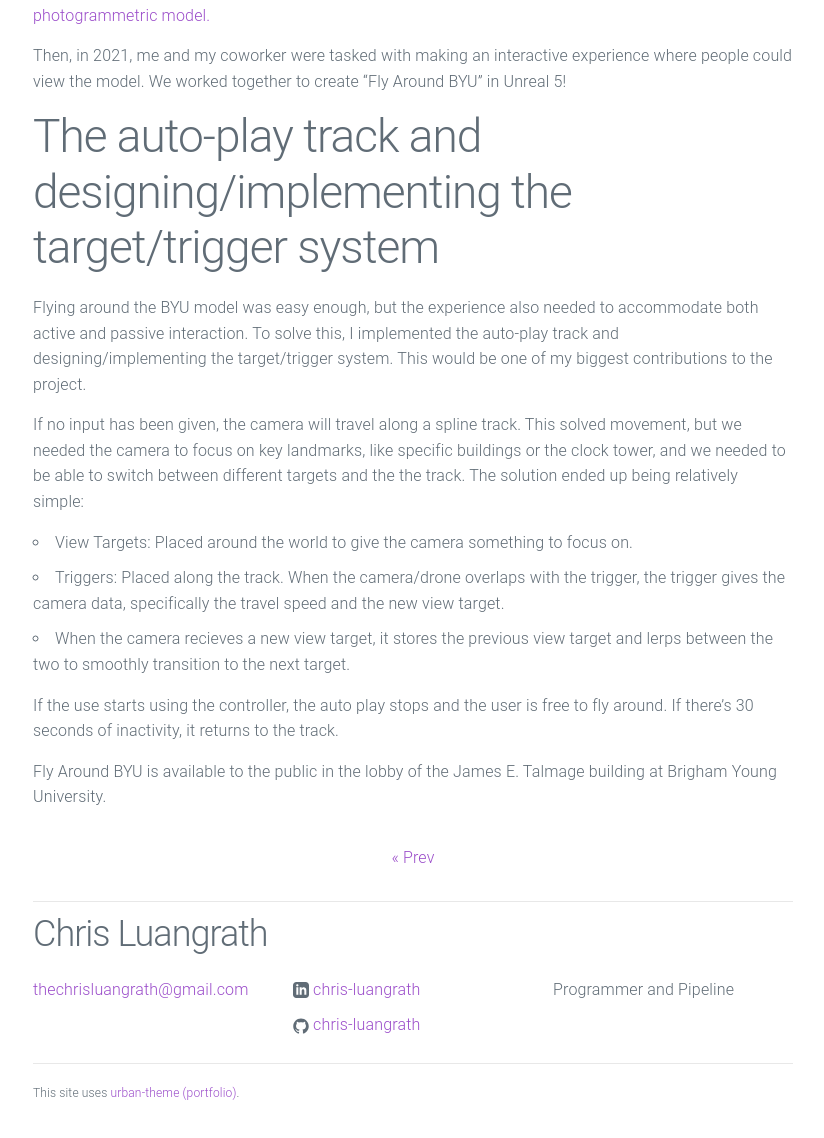
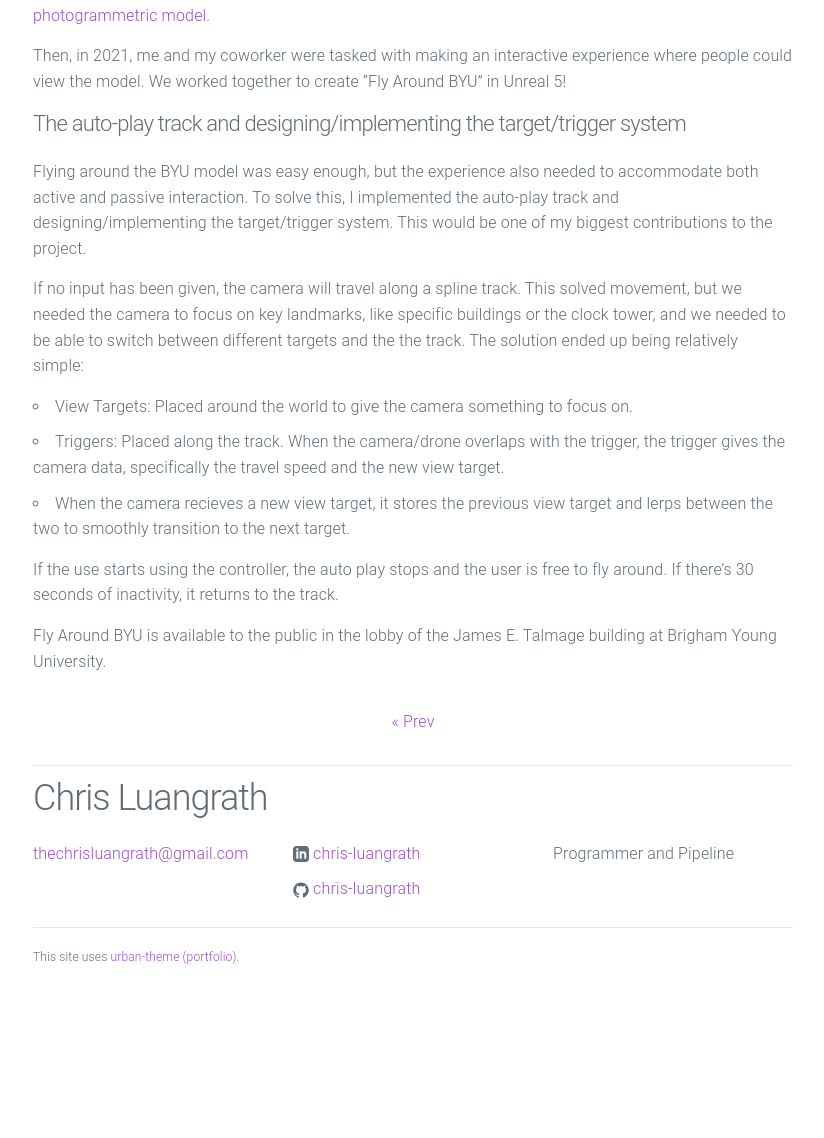
Before and after one commit to chris-luangrath/chris-luangrath.github.io, a Jekyll site: the page built from _posts/2021-12-10-campus-fly-around.md, in a window 1280 px wide. Shown: the part 805-1943 px from the top of the page, without its empty margins (227-1051 px from the left). Built offline with Jekyll 4.4.1, drawn with Linux system fonts in a browser that asks for light colours; after the commit the page ends 1807 px from its top, so only the background shows below that.

Commit message:
smaller header

```diff
--- a/_posts/2021-12-10-campus-fly-around.md
+++ b/_posts/2021-12-10-campus-fly-around.md
@@ -13,7 +13,7 @@ In 2020, a BYU grad student, Bryce E. Berrett, flew drones all over BYU's campus
 Then, in 2021, me and my coworker were tasked with making an interactive experience where people could view the model. We worked together to create "Fly Around BYU" in Unreal 5!
 
 
-# The auto-play track and designing/implementing the target/trigger system
+#### The auto-play track and designing/implementing the target/trigger system
 
 Flying around the BYU model was easy enough, but the experience also needed to accommodate both active and passive interaction. To solve this, I implemented the auto-play track and designing/implementing the target/trigger system. This would be one of my biggest contributions to the project.
 
```
